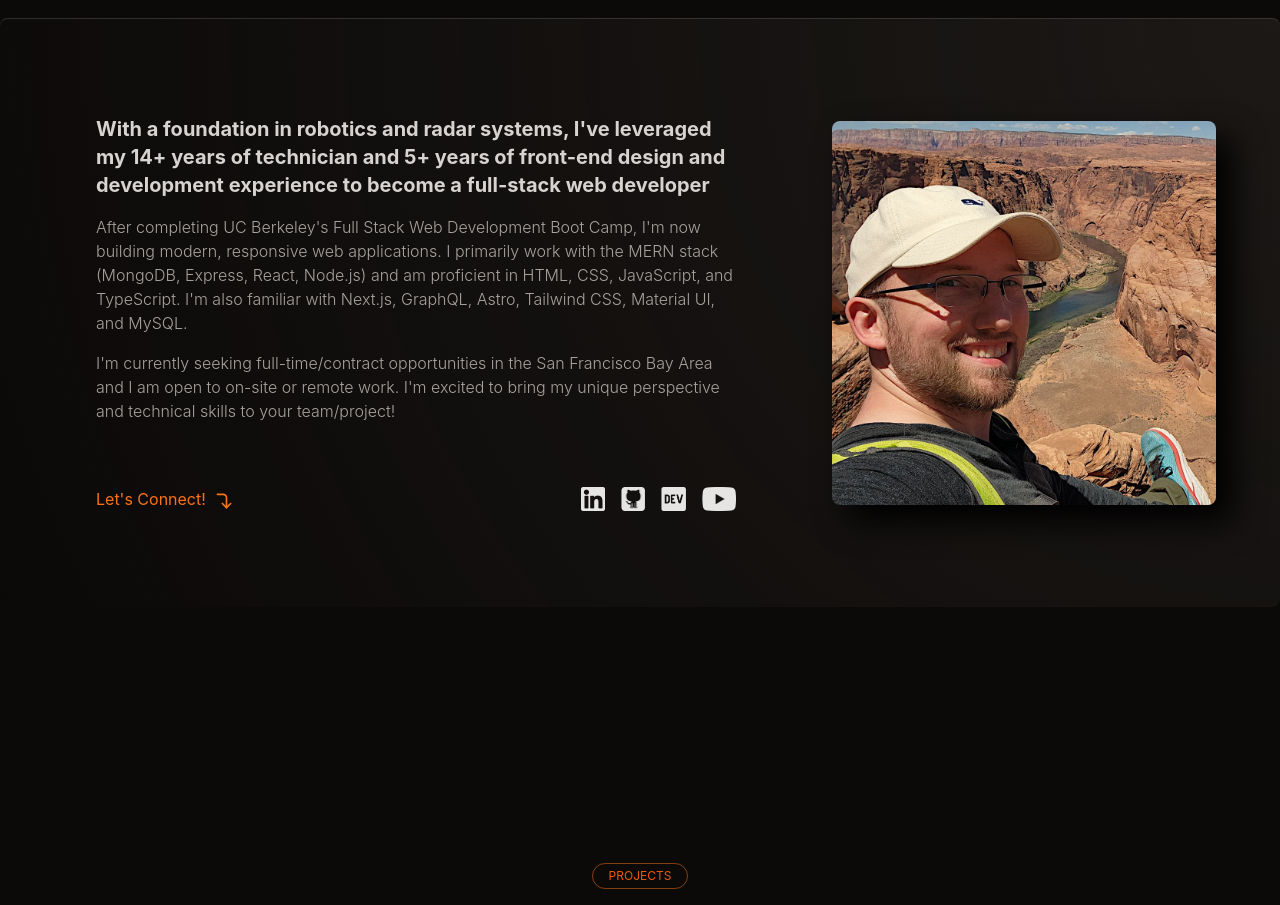
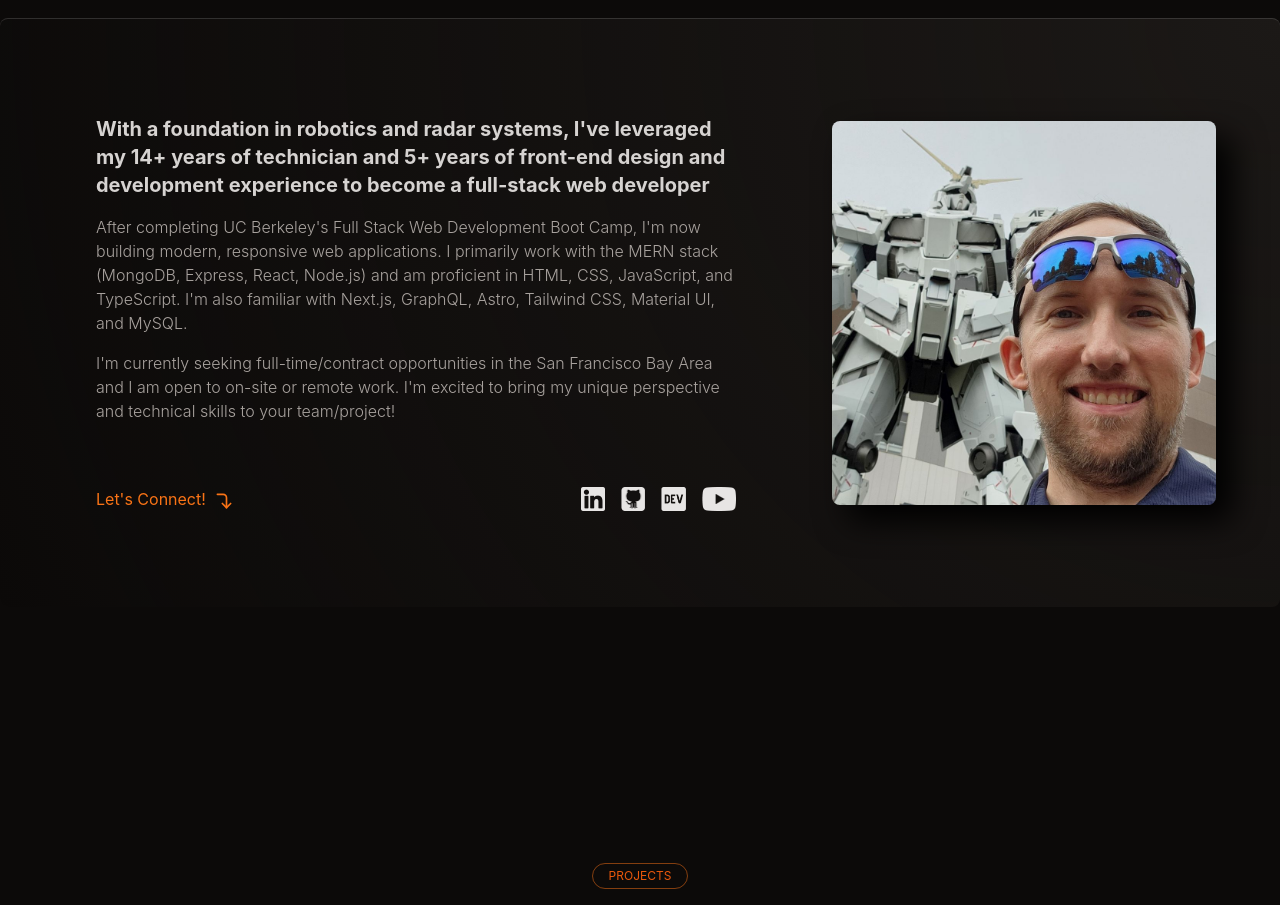
Before and after one commit to Torvec/myPortfolio, a React (Vite) app: page / in a window 1280 px wide. Shown: the part 980-1885 px from the top of the page. Built offline with nearby package versions, Linux system fonts and the light colour scheme; a web font is replaced by a local one.

Commit message:
Updated packages and profile pic in about me section

```diff
--- a/src/sections/AboutMeSection.tsx
+++ b/src/sections/AboutMeSection.tsx
@@ -56,7 +56,7 @@ export default function AboutMeSection() {
           aria-hidden="true"
         />
         <img
-          src="about/me.jpg"
+          src="about/me2.jpg"
           alt="Me at the Grand Canyon"
           className="relative z-10 size-full rounded-lg object-cover md:size-96"
         />
```
Also changed, not shown: public/about/me2.jpg (added), 1 other file (tests, documents, lock files or other folders).
